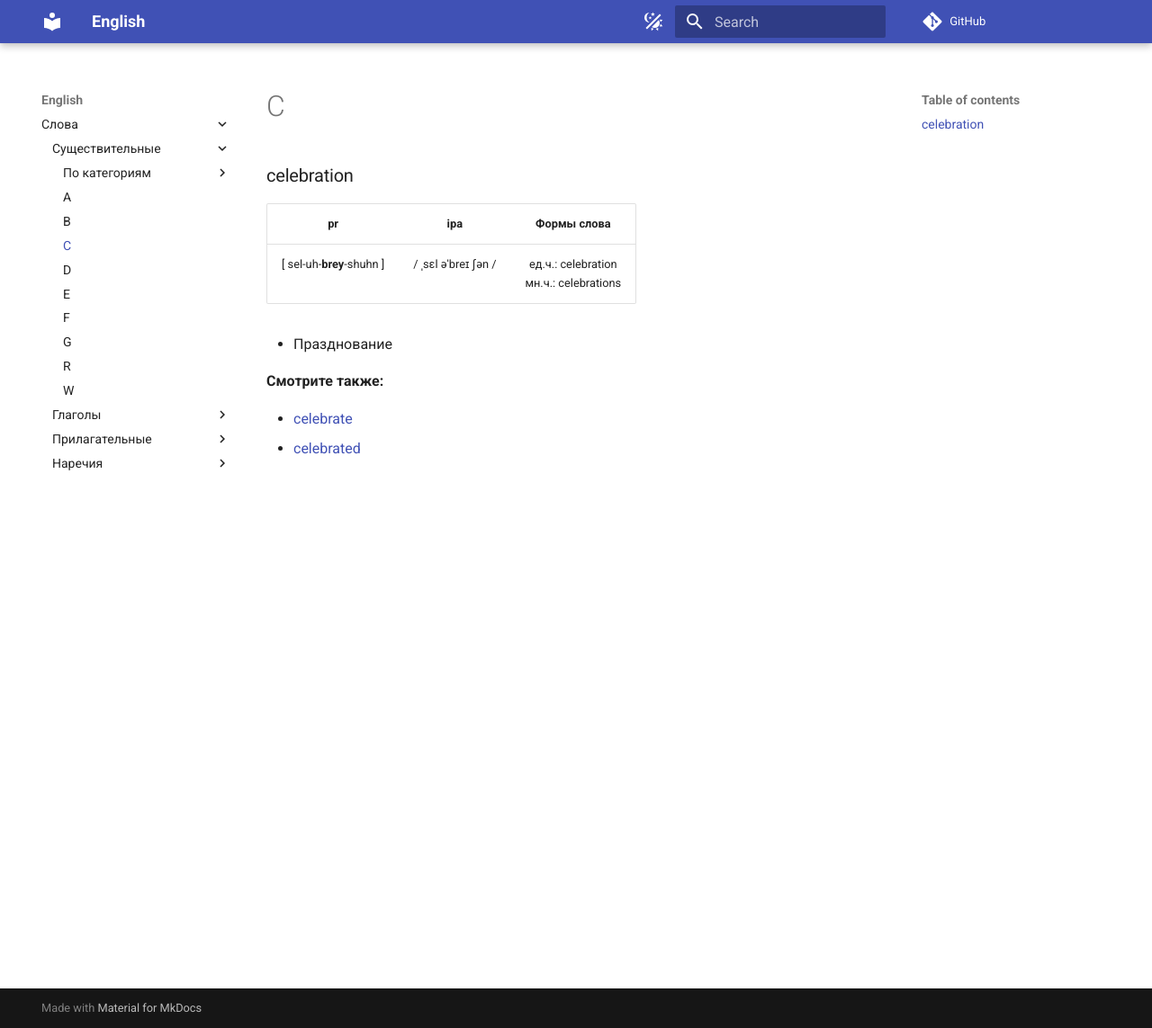
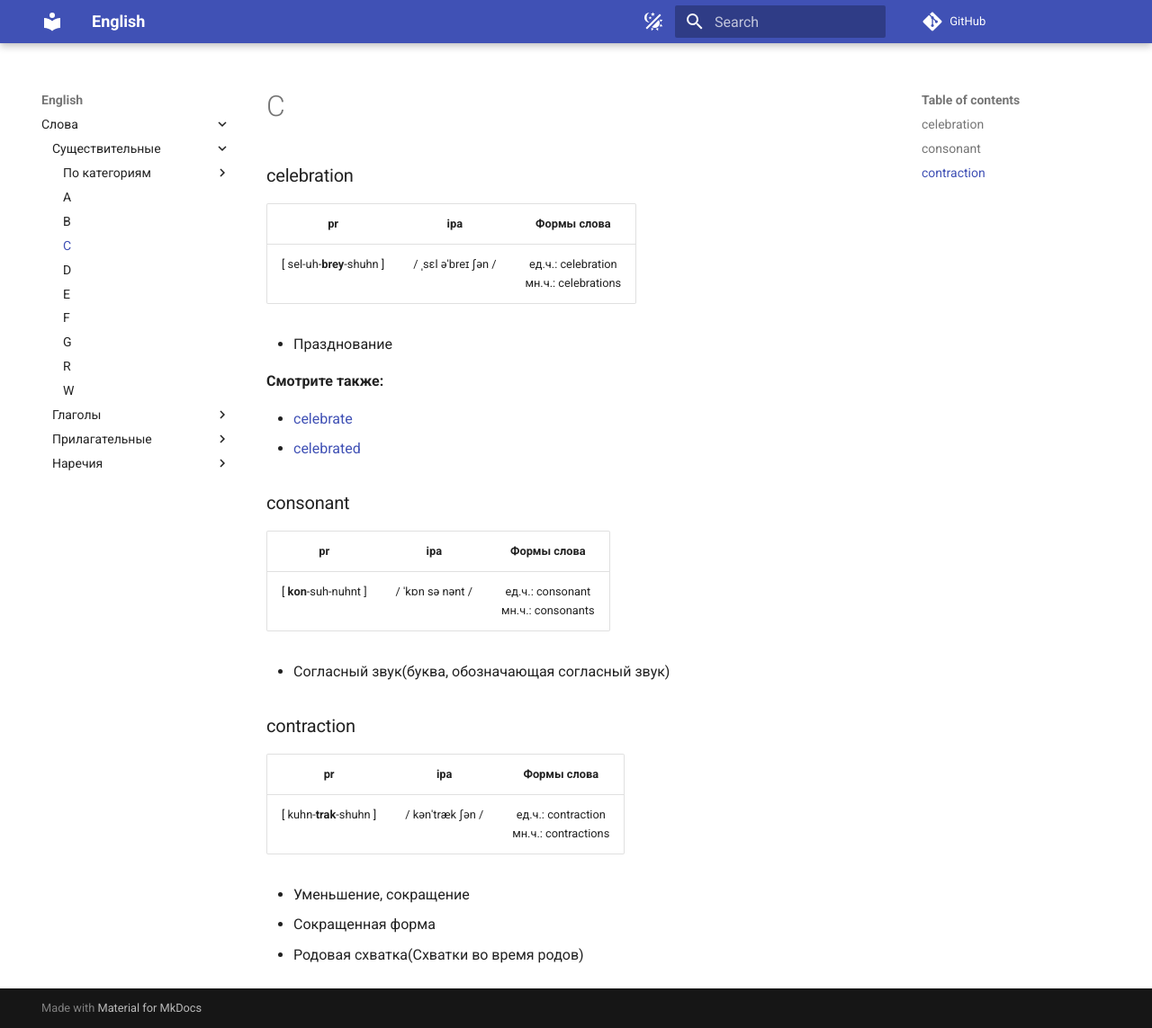
Before and after one commit to rudict/english, an MkDocs documentation site: the page built from docs/words/nouns/c.md, in a window 1280 px wide and 1143 px high. Shown: the whole window at 90% size. Built offline with MkDocs 1.6.1 and Material for MkDocs 9.7.7, drawn with Linux system fonts in a browser that asks for light colours; comment, search, counter and statistics services are not loaded.

Commit message:
feat: add some new words

```diff
--- a/docs/words/nouns/c.md
+++ b/docs/words/nouns/c.md
@@ -10,3 +10,21 @@
 
 - [celebrate](/words/verbs/c/#celebrate)
 - [celebrated](/words/adjectives/c/#celebrated)
+
+### consonant
+
+|           pr          |        ipa       |                Формы слова                |
+| :-------------------: | :--------------: | :---------------------------------------: |
+| [ **kon**-suh-nuhnt ] | / ˈkɒn sə nənt / | ед.ч.: consonant<br>мн.ч.: consonants |
+
+- Согласный звук(буква, обозначающая согласный звук)
+
+### contraction
+
+|            pr           |        ipa       |                Формы слова                |
+| :---------------------: | :--------------: | :---------------------------------------: |
+| [ kuhn-**trak**-shuhn ] | / kənˈtræk ʃən / | ед.ч.: contraction<br>мн.ч.: contractions |
+
+- Уменьшение, сокращение
+- Сокращенная форма
+- Родовая схватка(Схватки во время родов)
```
Also changed, not shown: docs/words/adjectives/d.md (added, +8 -0 lines), docs/words/nouns/b.md (+12 -0 lines), docs/words/nouns/l.md (+10 -0 lines), docs/words/nouns/v.md (added, +7 -0 lines).
